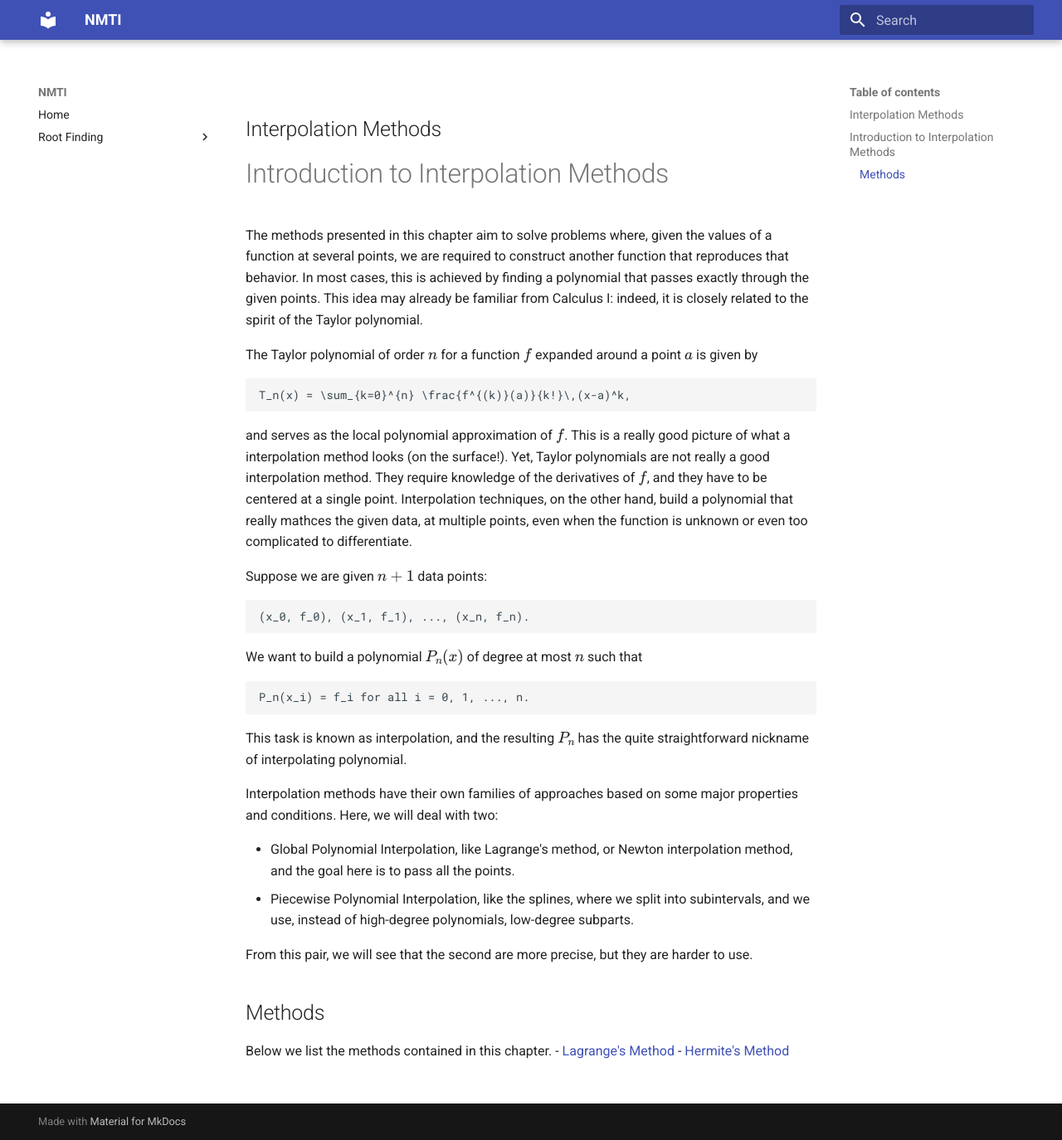
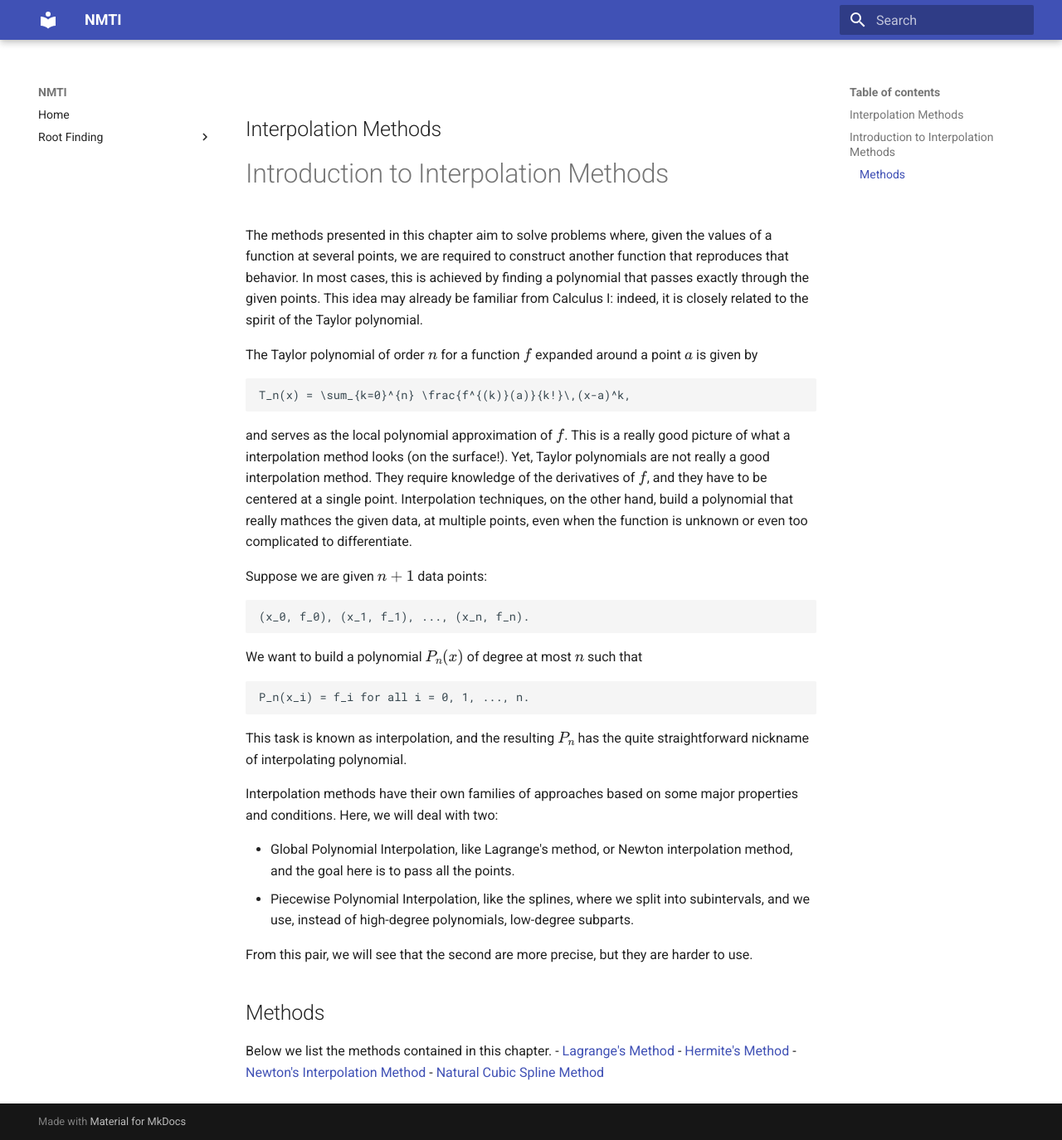
Before and after one commit to AdrianRasoOnGit/numerical-methods-theory-and-implementation, an MkDocs documentation site: the page built from docs/interpolation/index.md, in a window 1280 px wide and 1374 px high. Shown: the whole window at 83% size. Built offline with MkDocs 1.6.1 and Material for MkDocs 9.7.7, drawn with Linux system fonts in a browser that asks for light colours.

Commit message:
doc updated interpolation index

```diff
--- a/docs/interpolation/index.md
+++ b/docs/interpolation/index.md
@@ -37,3 +37,5 @@ From this pair, we will see that the second are more precise, but they are harde
 Below we list the methods contained in this chapter.
 - [Lagrange's Method](lagrange.md)
 - [Hermite's Method](hermite.md)
+- [Newton's Interpolation Method](newton_i.md)
+- [Natural Cubic Spline Method](natural_cubic_spline.md)
```
